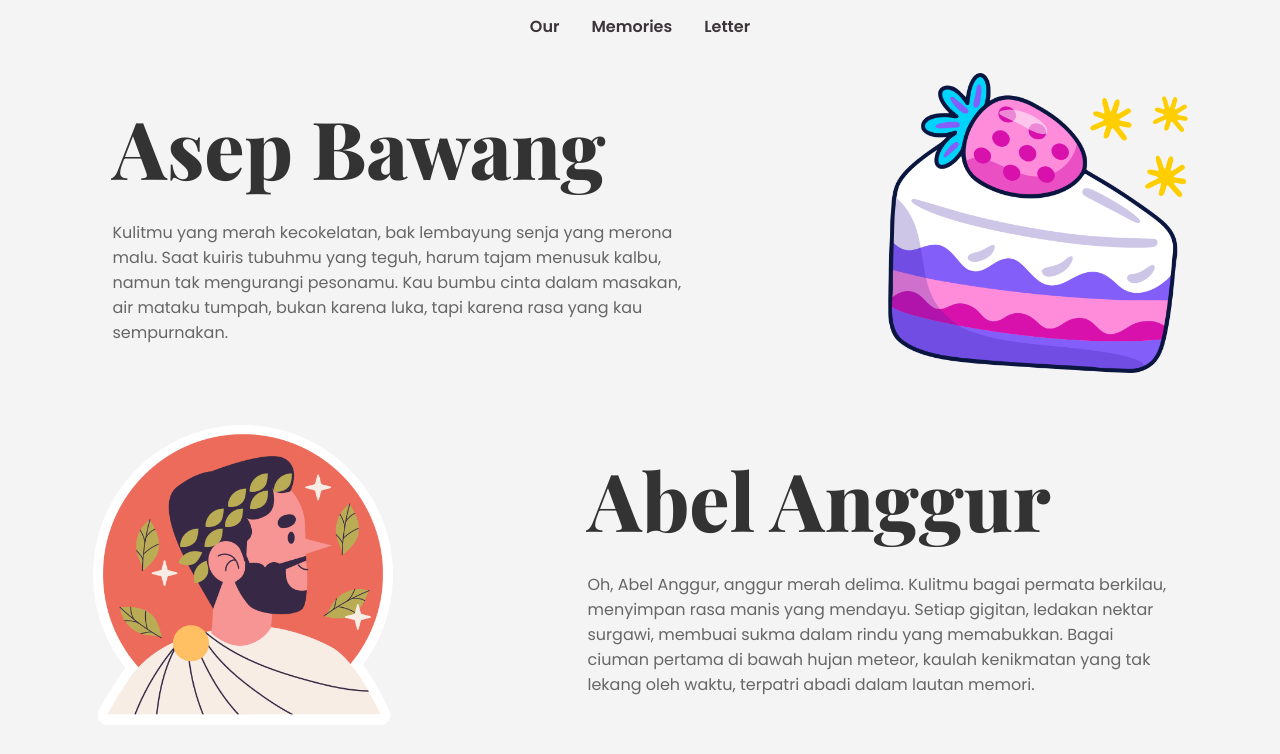
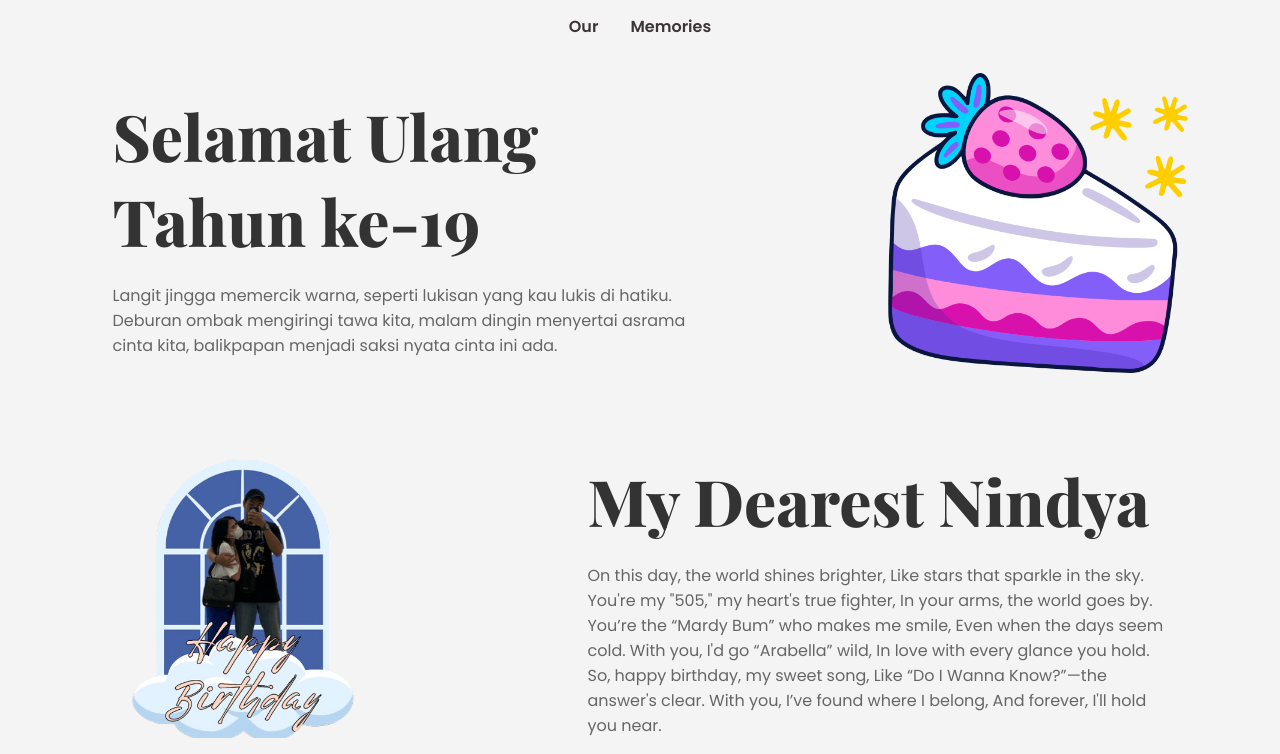
Before and after one commit to kodokbakar/birth-web, a website: page index.html in a window 1280 px wide. Shown: the top 754 px of the page. Drawn offline with nearby package versions, Linux system fonts and the light colour scheme; a web font is replaced by a local one.

Commit message:
last message

```diff
--- a/css/style.css
+++ b/css/style.css
@@ -97,7 +97,7 @@ li a:hover {
 }
 
 .text-con h1 {
-  font-size: 5rem;
+  font-size: 4rem;
   font-family: 'Playfair Display', serif;
   font-weight: 800;
   color: #333;
@@ -213,6 +213,8 @@ li a:hover {
   opacity: 0;
   transition: opacity 0.5s ease;
   border-radius: 5px;
+  text-align: center;
+font-family: 'Poppins', sans-serif;
 }
 
 .gallery-item:hover .overlay {
--- a/index.html
+++ b/index.html
@@ -4,7 +4,7 @@
 <head>
   <meta charset="utf-8">
   <meta name="viewport" content="width=device-width, initial-scale=1">
-  <title></title>
+  <title>My nindya 19th birthday</title>
   <link rel="stylesheet" href="css/style.css">
   <meta name="description" content="">
 
@@ -26,16 +26,15 @@
 <ul>
   <li><a href="#row">Our</a></li>
   <li><a href="#gallery">Memories</a></li>
-  <li><a href="#">Letter</a></li>
+<!--  <li><a href="#">Letter</a></li>-->
 </ul>
 <div class="container">
   <div class="row" id="row">
     <div class="col-1">
       <div class="text-con">
-        <h1>Asep Bawang</h1>
-        <p>Kulitmu yang merah kecokelatan, bak lembayung senja yang merona malu. Saat kuiris tubuhmu yang teguh, harum
-          tajam menusuk kalbu, namun tak mengurangi pesonamu. Kau bumbu cinta dalam masakan, air mataku tumpah, bukan
-          karena luka, tapi karena rasa yang kau sempurnakan.</p>
+        <h1>Selamat Ulang Tahun ke-19</h1>
+        <p>Langit jingga memercik warna, seperti lukisan yang kau lukis di hatiku.  Deburan ombak mengiringi tawa kita,
+        malam dingin menyertai asrama cinta kita, balikpapan menjadi saksi nyata cinta ini ada.</p>
       </div>
       <div class="img-con">
         <img class="cake-image" src="img/cake.png" alt="birthday cake"/>
@@ -43,14 +42,25 @@
     </div>
     <div class="col-2">
       <div class="text-con">
-        <h1>Abel Anggur</h1>
-        <p>Oh, Abel Anggur, anggur merah delima. Kulitmu bagai permata berkilau, menyimpan rasa manis yang mendayu.
-          Setiap gigitan, ledakan nektar surgawi, membuai sukma dalam rindu yang memabukkan. Bagai ciuman pertama di
-          bawah hujan meteor, kaulah kenikmatan yang tak lekang oleh waktu, terpatri abadi dalam lautan memori.
+        <h1>My Dearest Nindya</h1>
+        <p>On this day, the world shines brighter,
+          Like stars that sparkle in the sky.
+          You're my "505," my heart's true fighter,
+          In your arms, the world goes by.
+          <br>
+          You’re the “Mardy Bum” who makes me smile,
+          Even when the days seem cold.
+          With you, I'd go “Arabella” wild,
+          In love with every glance you hold.
+          <br>
+          So, happy birthday, my sweet song,
+          Like “Do I Wanna Know?”—the answer's clear.
+          With you, I’ve found where I belong,
+          And forever, I'll hold you near.
         </p>
       </div>
       <div class="img-con">
-        <img class="cake-image" src="img/roman.png" alt="birthday cake"/>
+        <img class="cake-image" src="img/bday.png" alt="birthday cake"/>
       </div>
     </div>
   </div>
@@ -61,22 +71,24 @@
         <div class="gallery-item zoom-in">
           <img src="img/gambar1.jpeg" alt="Gambar 1">
           <div class="overlay">
-            <h2>Judul Gambar 1</h2>
-            <p>Deskripsi singkat tentang gambar 1.</p>
+            <h2>Puisiku</h2>
+            <p>Setiap detik bersamamu adalah anugerah terindah. Kau cahaya yang menerangi hidupku,  melodi yang menenangkan jiwaku.  Semoga cinta kita abadi,  sekuat karang  yang teguh  menghadapi  badai.</p>
           </div>
         </div>
         <div class="gallery-item zoom-in">
           <img src="img/gambar3.jpeg" alt="Gambar 3">
           <div class="overlay">
-            <h2>Judul Gambar 2</h2>
-            <p>Deskripsi singkat tentang gambar 2.</p>
+            <h2>My Wish To U</h2>
+            <p>about the wish, xixixi mudah-mudahan selalu dilindungi allah, always here near to me meskipun kita beda pulau xixixi, be a kind and wisemore person i hope you'll always surrounded by a good people and mudah mudahan nya lagi kita selalu mengerti keadaan dan saling support for our dreams baby, thats all may allah bless you my four leaf clover🍀❤️</p>
           </div>
         </div>
         <div class="gallery-item zoom-in">
           <img src="img/gambar2.jpeg" alt="Gambar 2">
           <div class="overlay">
-            <h2>Judul Gambar 3</h2>
-            <p>Deskripsi singkat tentang gambar 3.</p>
+            <h2>Doaku</h2>
+            <p>اللّهُمَّ إِنِّي أَسْأَلُكَ مِنْ خَيْرِهَا وَخَيْرِ مَا جَبَلْتَهَا عَلَيْهِ وَأَعُوذُ بِكَ مِنْ شَرِّهَا وَشَرِّ مَا جَبَلْتَهَا عَلَيْهِ
+              <br></br>Allah, I ask You for the goodness within her and the goodness of her nature, and I seek refuge in You from the evil within her and the evil of her nature.
+            </p>
           </div>
         </div>
       </div>
```
Also changed, not shown: img/bday.png (added).
